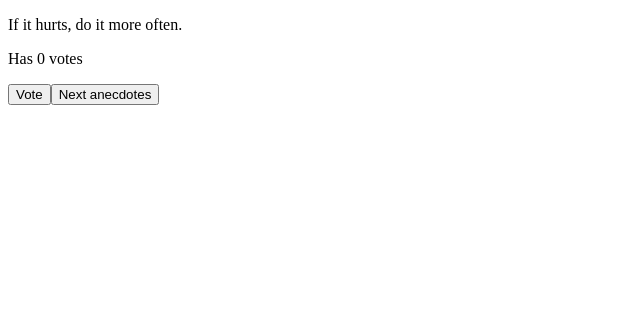
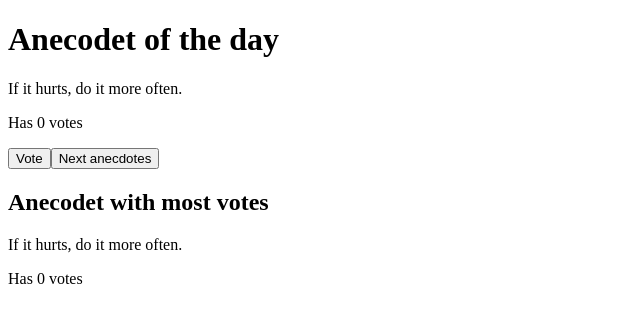
Before and after one commit to AmirAkhoundi85/Part-1, a React (Create React App) app: page / in a window 1280 px wide. Shown: the top 322 px of the page, without its empty margins (0-640 px from the left). Built offline with nearby package versions, Linux system fonts and the light colour scheme.

Commit message:
completed 1-14

```diff
--- a/src/App.js
+++ b/src/App.js
@@ -24,6 +24,7 @@ function App() {
   const [votes, setVotes] = useState(points);
   const [randomIndex, setRandomIndex] = useState(0);
 
+
   const randomHandler = () => {
     const randomNum = Math.floor(Math.random() * anecdotes.length);
     setRandomIndex(randomNum);
@@ -32,14 +33,25 @@ function App() {
   const vote = () => {
    setVotes(  {...votes, [randomIndex]: votes[randomIndex]+1}  )
   };
+  const calculateMaxIndex = ()=>{
+    const values = Object.values(votes); ///[0,1,3,0,0,2,1.0]
+    const maxValue = Math.max(...values);
+    return values.indexOf(maxValue);
+  }
 
   return (
     <div>
       <div>
+        <h1>Anecodet of the day</h1>
         <p>{anecdotes[randomIndex]}</p>
         <p>Has {votes[randomIndex]} votes</p>
         <button onClick={vote}>Vote</button>
         <button onClick={randomHandler}>Next anecdotes</button>
+      </div>
+      <div>
+        <h2>Anecodet with most votes</h2>
+        <p>{anecdotes[calculateMaxIndex()]}</p>
+        <p>Has {votes[calculateMaxIndex()]} votes</p>
       </div>
     </div>
   );
```
